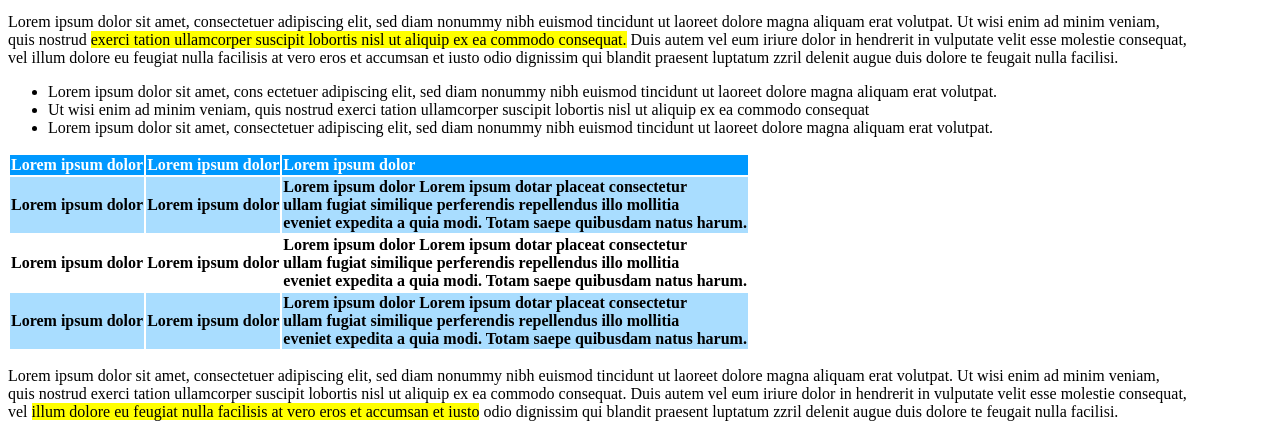
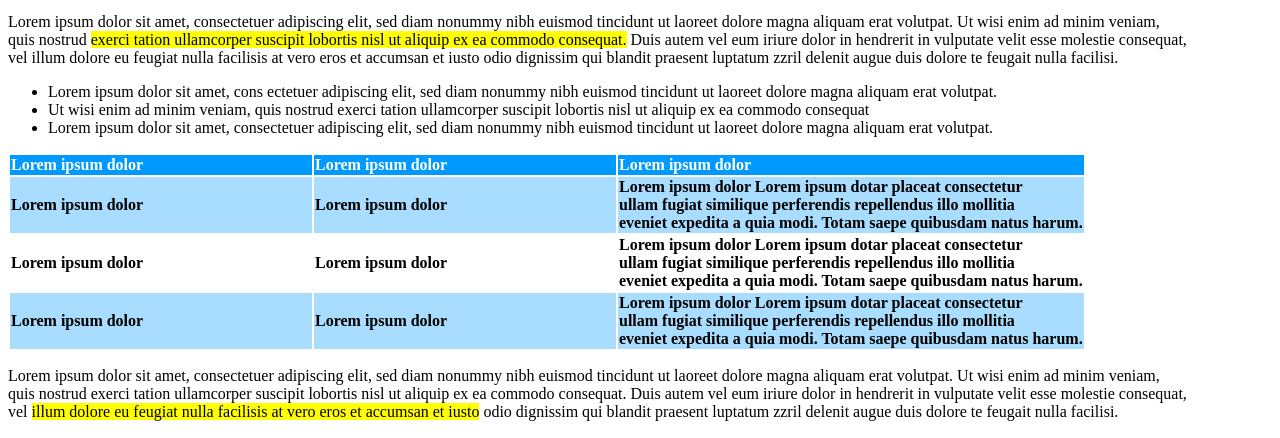
Before and after one commit to gianmaria-fadda/html-css-booleaner, a plain HTML site: page index.html in a window 1280 px wide. Shown: the part 330-768 px from the top of the page. Drawn offline with Linux system fonts and the light colour scheme.

Commit message:
Corretto colonna, manca problema spazio bianco tra colonne

```diff
--- a/index.html
+++ b/index.html
@@ -45,10 +45,10 @@
         <table>
             <thead>
                 <tr>
-                    <th>
+                    <th class="riquadro">
                         Lorem ipsum dolor
                     </th>
-                    <th>
+                    <th class="riquadro">
                         Lorem ipsum dolor
                     </th>
                     <th>
@@ -60,9 +60,9 @@
             </thead>
             <tbody>
                 <tr class="sfondo">
-                    <td>
+                    <td class="riquadro">
                         <strong>Lorem ipsum dolor</strong>
-                    </td>
+                    </td class="riquadro">
                     <td>
                         <strong>Lorem ipsum dolor</strong>
                     </td>
@@ -73,10 +73,10 @@
                     </td>
                 </tr>
                 <tr>
-                    <td>
+                    <td class="riquadro">
                         <strong>Lorem ipsum dolor</strong>
                     </td>
-                    <td>
+                    <td class="riquadro">
                         <strong>Lorem ipsum dolor</strong>
                     </td>
                     <td>
@@ -86,9 +86,9 @@
                     </td>
                 </tr>
                 <tr class="sfondo">
-                    <td>
+                    <td class="riquadro">
                         <strong>Lorem ipsum dolor</strong>
-                    </td>
+                    </td class="riquadro">
                     <td>
                         <strong>Lorem ipsum dolor</strong>
                     </td>
--- a/style.css
+++ b/style.css
@@ -24,3 +24,6 @@ h2{
 .Booleaner{
     color:  rgb(0, 204, 255);
 }
+.riquadro{
+    width: 300px;
+}
```
